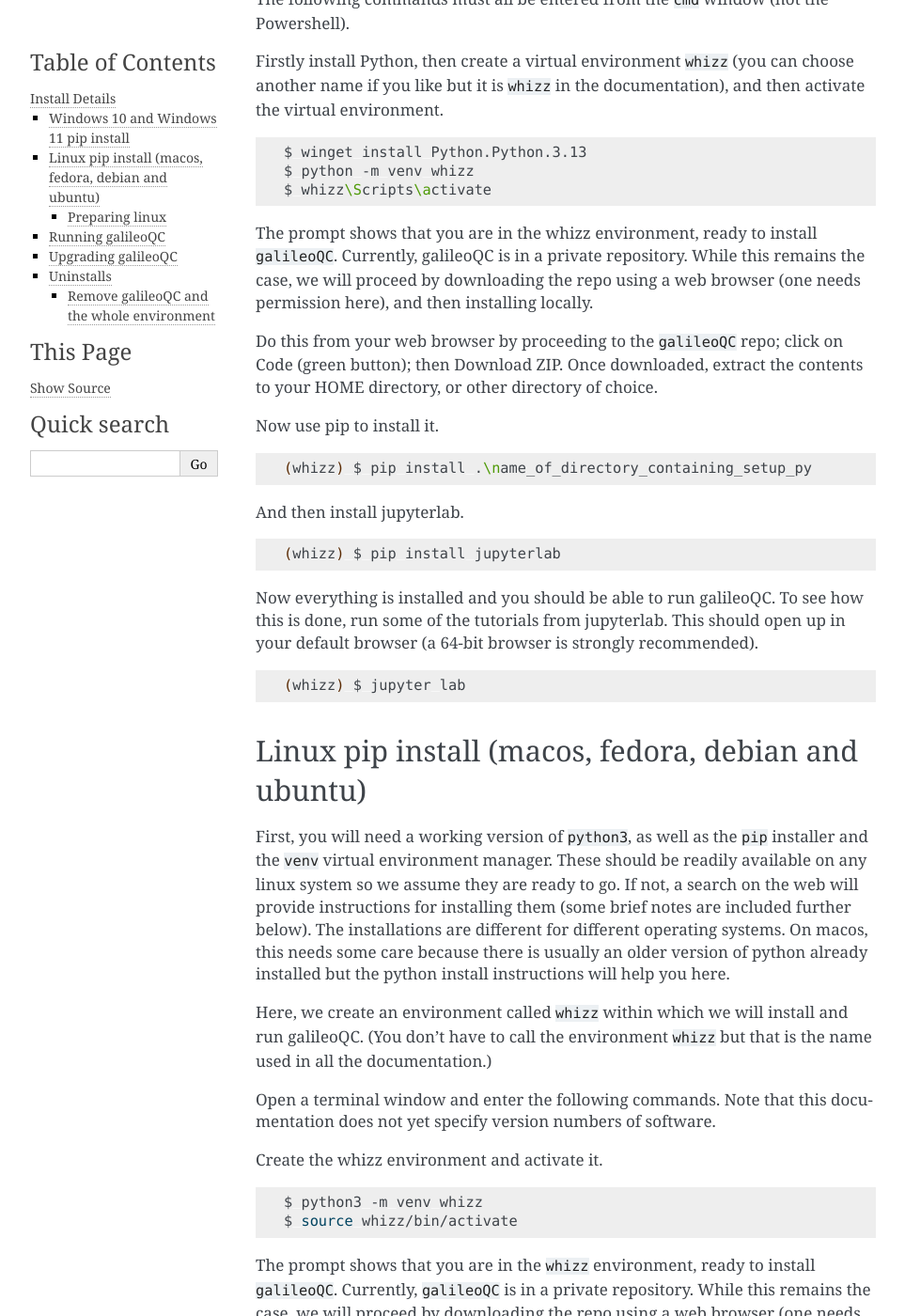
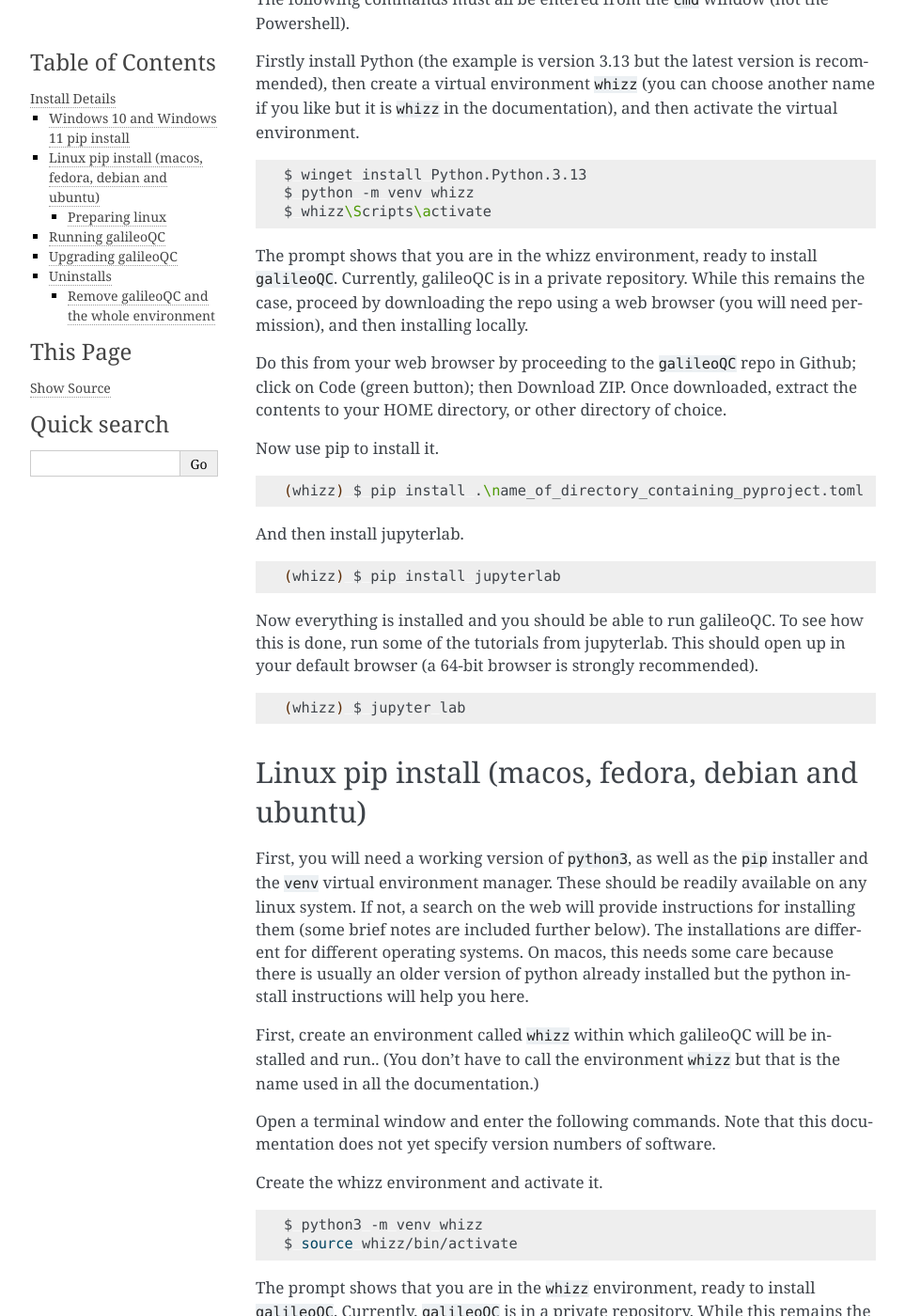
Before and after one commit to GeoscienceAustralia/galileoQC, a Sphinx documentation site: the page built from docs/source/install_details.md, in a window 1280 px wide and 1400 px high, scrolled down 847 px. Shown: the whole window at 94% size, without its empty margins (148-1111 px from the left). Built offline with Sphinx 7.4.7, drawn with Linux system fonts in a browser that asks for light colours; pages that are not in the unit, such as notebooks, are missing from menus; some of the changed text lies outside the part shown.

Commit message:
various documentation improvements

````diff
--- a/docs/source/install_details.md
+++ b/docs/source/install_details.md
@@ -25,7 +25,7 @@ Go into Settings -> Apps -> Advanced app settings -> App execution aliases, and
 
 The following commands must all be entered from the `cmd` window (not the Powershell).
 
-Firstly install Python, then create a virtual environment `whizz` (you can choose another name if you like but it is `whizz` in the documentation), and then activate the virtual environment.
+Firstly install Python (the example is version 3.13 but the latest version is recommended), then create a virtual environment `whizz` (you can choose another name if you like but it is `whizz` in the documentation), and then activate the virtual environment.
 
 ```bash
 $ winget install Python.Python.3.13
@@ -33,14 +33,14 @@ $ python -m venv whizz
 $ whizz\Scripts\activate
 ```
 
-The prompt shows that you are in the whizz environment, ready to install `galileoQC`. Currently, galileoQC is in a private repository. While this remains the case, we will proceed by downloading the repo using a web browser (one needs permission here), and then installing locally.
+The prompt shows that you are in the whizz environment, ready to install `galileoQC`. Currently, galileoQC is in a private repository. While this remains the case, proceed by downloading the repo using a web browser (you will need permission), and then installing locally.
 
-Do this from your web browser by proceeding to the `galileoQC` repo; click on Code (green button); then Download ZIP. Once downloaded, extract the contents to your HOME directory, or other directory of choice.
+Do this from your web browser by proceeding to the `galileoQC` repo in Github; click on Code (green button); then Download ZIP. Once downloaded, extract the contents to your HOME directory, or other directory of choice.
 
 Now use pip to install it.
 
 ```bash
-(whizz) $ pip install .\name_of_directory_containing_setup_py
+(whizz) $ pip install .\name_of_directory_containing_pyproject.toml
 ```
 
 And then install jupyterlab.
@@ -57,9 +57,9 @@ Now everything is installed and you should be able to run galileoQC. To see how
 
 ## Linux pip install (macos, fedora, debian and ubuntu)
 
-First, you will need a working version of `python3`, as well as the `pip` installer and the `venv` virtual environment manager. These should be readily available on any linux system so we assume they are ready to go. If not, a search on the web will provide instructions for installing them (some brief notes are included further below). The installations are different for different operating systems. On macos, this needs some care because there is usually an older version of python already installed but the python install instructions will help you here.
+First, you will need a working version of `python3`, as well as the `pip` installer and the `venv` virtual environment manager. These should be readily available on any linux system. If not, a search on the web will provide instructions for installing them (some brief notes are included further below). The installations are different for different operating systems. On macos, this needs some care because there is usually an older version of python already installed but the python install instructions will help you here.
 
-Here, we create an environment called `whizz` within which we will install and run galileoQC. (You don't have to call the environment `whizz` but that is the name used in all the documentation.)
+First, create an environment called `whizz` within which galileoQC will be installed and run.. (You don't have to call the environment `whizz` but that is the name used in all the documentation.)
 
 Open a terminal window and enter the following commands. Note that this documentation does not yet specify version numbers of software.
 
@@ -77,7 +77,7 @@ Do this from your web browser by proceeding to the `galileoQC` repo; click on Co
 Now use pip to install it.
 
 ```bash
-(whizz) $ pip install ./name_of_directory_containing_setup_py
+(whizz) $ pip install ./name_of_directory_containing_pyproject.toml
 ```
 
 Now you need a way of running `galileoQC`. Recommended for this purpose is `jupyterlab`. This is easily installed:
````
Also changed, not shown: other parts of docs/source/install_details.md (+1 -1 lines), docs/source/jupyterlab_start.png, docs/source/jupyterlab_tutorial.png, docs/source/tutorials/Grid_Imaging.ipynb.
